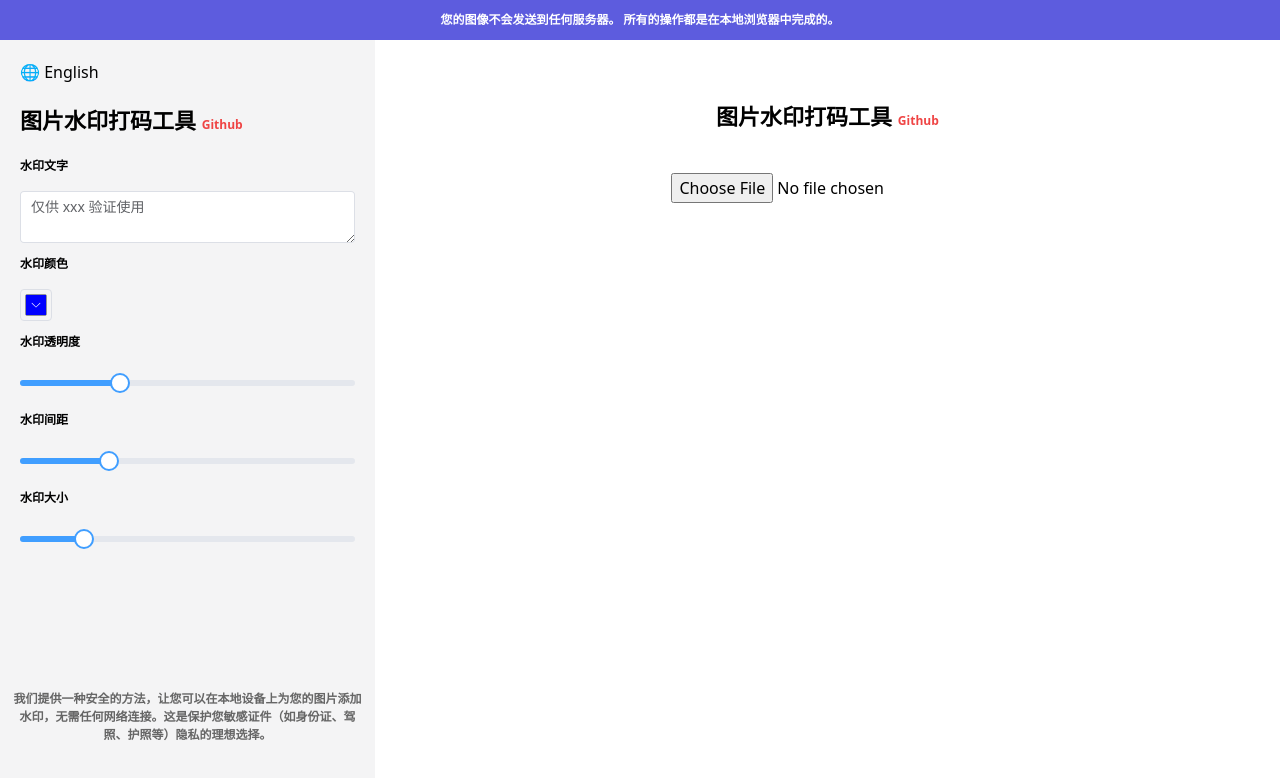
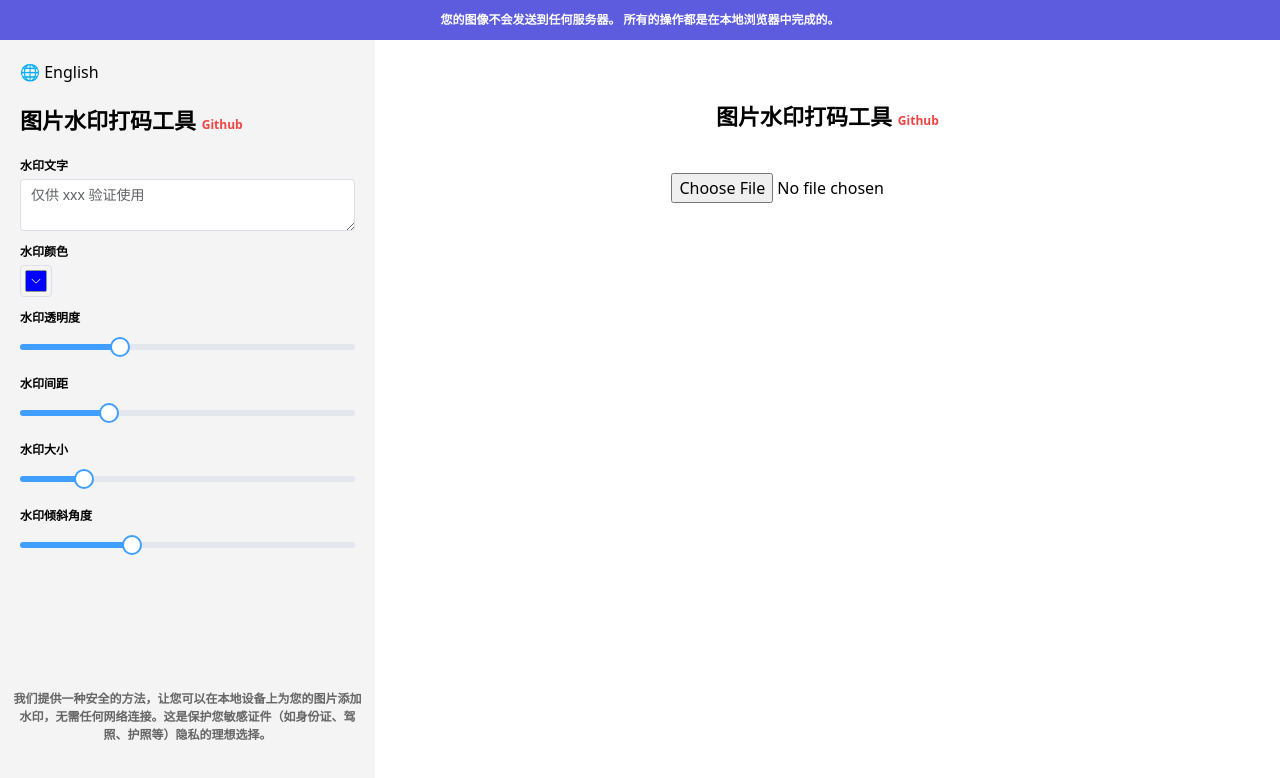
Before and after one commit to unilei/image-watermark-tool, a Nuxt app: page / in a window 1280 px wide. Shown: the top 778 px of the page. Built offline with nearby package versions, Linux system fonts and the light colour scheme.

Commit message:
add watermark angle and watermark text  can set multi lines

```diff
--- a/assets/lang/en-US.json
+++ b/assets/lang/en-US.json
@@ -6,6 +6,7 @@
   "watermarkOpacity": "Watermark opacity",
   "watermarkSpacing": "Watermark spacing",
   "watermarkSize": "Watermark size",
+  "watermarkAngle": "Watermark angle",
   "websiteDesc": "We provide a secure method that allows you to add watermarks to your images locally on your device, without any network connection required. This is an ideal choice for protecting the privacy of your sensitive documents, such as ID cards, driver's licenses, passports, etc.",
   "watermarkTextPlaceholder": "Only for xxx verification use",
   "yourImageWillNotBeSentToAnyServer": "\uD83D\uDD25 Your image will not be sent to any server. All the magic is done in the browser locally"
--- a/assets/lang/zh-CN.json
+++ b/assets/lang/zh-CN.json
@@ -6,6 +6,7 @@
   "watermarkOpacity": "水印透明度",
   "watermarkSpacing": "水印间距",
   "watermarkSize": "水印大小",
+  "watermarkAngle": "水印倾斜角度",
   "websiteDesc": "我们提供一种安全的方法，让您可以在本地设备上为您的图片添加水印，无需任何网络连接。这是保护您敏感证件（如身份证、驾照、护照等）隐私的理想选择。",
   "watermarkTextPlaceholder": "仅供 xxx 验证使用",
   "yourImageWillNotBeSentToAnyServer": "您的图像不会发送到任何服务器。 所有的操作都是在本地浏览器中完成的。"
--- a/pages/index.vue
+++ b/pages/index.vue
@@ -47,47 +47,50 @@ const watermarkColor = ref('#0000ff')
 const watermarkOpacity = ref(0.3)
 const watermarkSpacing = ref(5)
 const watermarkTextSize = ref(2)
+const watermarkAngle = ref(30)
 
 const setWatermark = (ctx) => {
+  const lines = watermarkText.value.split('\n');
   const textSize = watermarkTextSize.value * Math.max(15, Math.min(canvas.value.width, canvas.value.height) / 25);
 
   ctx.font = `bold ${textSize}px -apple-system,"Helvetica Neue",Helvetica,Arial,"PingFang SC","Hiragino Sans GB","WenQuanYi Micro Hei",sans-serif`;
   ctx.fillStyle = watermarkColor.value;
   ctx.globalAlpha = watermarkOpacity.value;
 
-  const textWidth = ctx.measureText(watermarkText.value).width;
-  const textMargin = ctx.measureText('啊').width;
-
-  const x = Math.ceil(canvas.value.width / (textWidth + textMargin));
-  const y = Math.ceil(canvas.value.height / (watermarkSpacing.value * textSize));
-
-  // 创建一个二维数组来记录每个区域是否已经绘制过水印文本
-  const drawnAreas = Array.from({length: x + 1}, () => Array.from({length: y + 1}, () => false));
   // 保存当前绘图状态
   ctx.save();
-  // 设置文字倾斜角度为30度
-  ctx.rotate(45 * Math.PI / 180);
+  // 设置文字倾斜角度
+  ctx.rotate(watermarkAngle.value * Math.PI / 180);
 
-  for (let i = 0, k = 0; k <= x; i = ++k) {
-    for (let j = 0, l = -y; l < y; j = ++l) {
-      const xIndex = i;
-      const yIndex = j + y;
+  lines.forEach((line, lineIndex) => {
+    const textWidth = ctx.measureText(line).width;
+    const textHeight = textSize; // 估算文字高度
+    const textMargin = ctx.measureText('啊').width;
+    // 计算每行文字的高度，包括行间距
+    const lineHeight = textSize + watermarkSpacing.value * textSize;
 
-      // 跳过已经绘制过的区域
-      if (drawnAreas[xIndex][yIndex]) continue;
+    const x = Math.ceil(canvas.value.width / (textWidth + textMargin));
+    const y = Math.ceil(canvas.value.height / (watermarkSpacing.value * textHeight));
 
-      ctx.fillText(watermarkText.value, (textWidth + textMargin) * i, watermarkSpacing.value * textSize * j);
+// 计算绘制文本的 y 坐标，考虑行索引和行高
+    const startY = lineHeight * lineIndex;
 
-      // 标记当前区域已经绘制过水印文本
-      drawnAreas[xIndex][yIndex] = true;
+    for (let i = 0; i < x; i++) {
+      for (let j = -y; j < y; j++) {
+        // 计算绘制文本的y坐标，考虑行间距和行索引
+        const yPos = startY + j * watermarkSpacing.value * textHeight;
+
+        ctx.fillText(line, (textWidth + textMargin) * i, yPos);
+      }
     }
-  }
+  });
 
   // 恢复之前保存的绘图状态
   ctx.restore();
 
   ctx.globalAlpha = 1; // 重置全局透明度
-}
+};
+
 const handleDownload = () => {
   // 保存图片
   const dataURL = canvas.value.toDataURL();
@@ -138,35 +141,44 @@ const waterMarkTextChange = () => {
             </nuxt-link>
           </h1>
           <ul class="flex flex-col gap-[12px]">
-            <li class="flex flex-col gap-4">
+            <li class="flex flex-col gap-1">
               <label class="min-w-[70px] font-bold text-[12px]">{{ $t('watermarkText') }}</label>
               <el-input v-model="watermarkText" type="textarea" placeholder="请输入内容"
                         @change="waterMarkTextChange"></el-input>
             </li>
-            <li class="flex flex-col  gap-4">
+            <li class="flex flex-col  gap-1">
               <label class="min-w-[70px] font-bold text-[12px]">{{ $t('watermarkColor') }}</label>
               <client-only>
                 <el-color-picker v-model="watermarkColor" @change="waterMarkTextChange"></el-color-picker>
               </client-only>
             </li>
-            <li class="flex flex-col  gap-4">
+            <li class="flex flex-col  gap-1">
               <label class="min-w-[70px] font-bold text-[12px]">{{ $t('watermarkOpacity') }}</label>
               <client-only>
-                <el-slider v-model="watermarkOpacity" :min="0" :max="1" :step="0.1"
-                           @change="waterMarkTextChange"></el-slider>
+                <el-slider
+                    v-model="watermarkOpacity" :min="0" :max="1" :step="0.1"
+                    @change="waterMarkTextChange">
+                </el-slider>
               </client-only>
             </li>
-            <li class="flex flex-col  gap-4">
+            <li class="flex flex-col  gap-1">
               <label class="min-w-[70px] font-bold text-[12px]">{{ $t('watermarkSpacing') }}</label>
               <client-only>
                 <el-slider v-model="watermarkSpacing" :min="1" :max="16" :step="0.5"
                            @change="waterMarkTextChange"></el-slider>
               </client-only>
             </li>
-            <li class="flex flex-col gap-4">
+            <li class="flex flex-col gap-1">
               <label class="min-w-[70px] font-bold text-[12px]">{{ $t('watermarkSize') }}</label>
               <client-only>
                 <el-slider v-model="watermarkTextSize" :min="0.1" :max="10" :step="0.1"
+                           @change="waterMarkTextChange"></el-slider>
+              </client-only>
+            </li>
+            <li class="flex flex-col gap-1">
+              <label class="min-w-[70px] font-bold text-[12px]">{{ $t('watermarkAngle') }}</label>
+              <client-only>
+                <el-slider v-model="watermarkAngle" :min="0" :max="90" :step="1"
                            @change="waterMarkTextChange"></el-slider>
               </client-only>
             </li>
```
